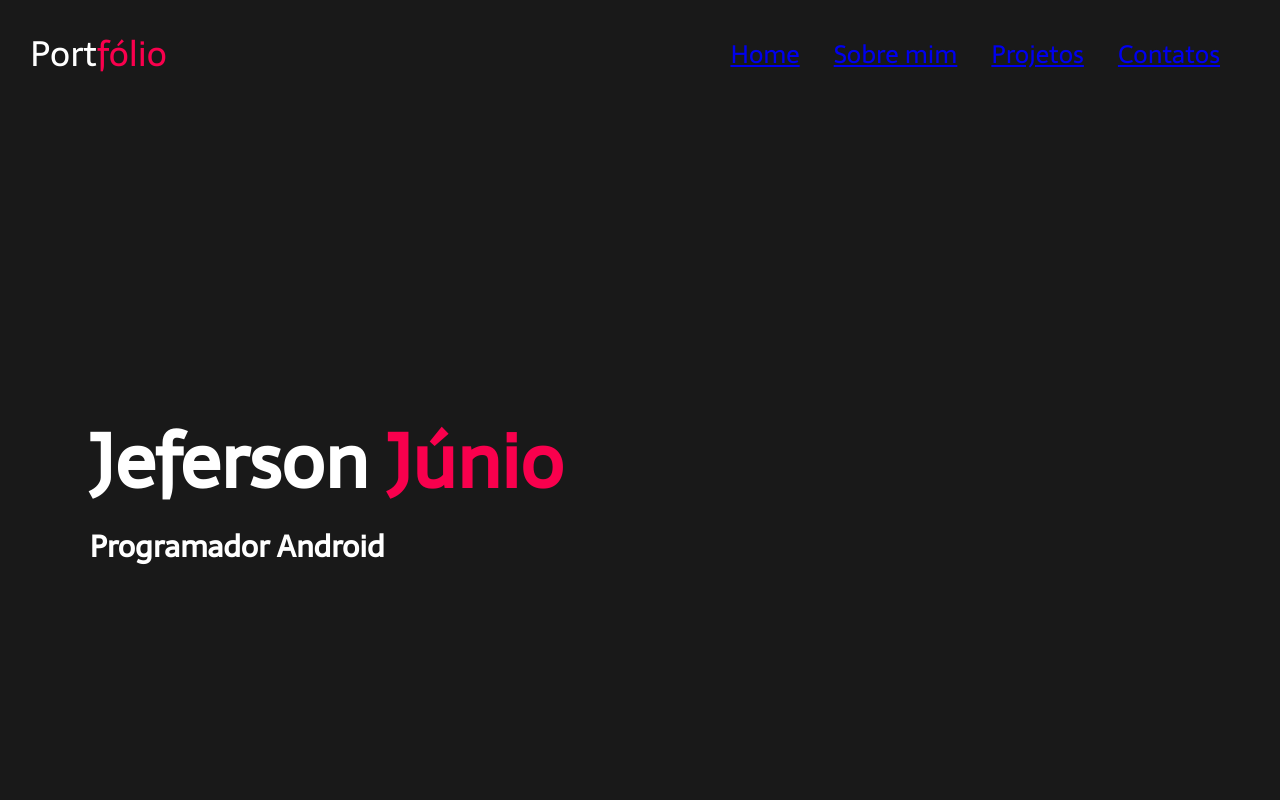
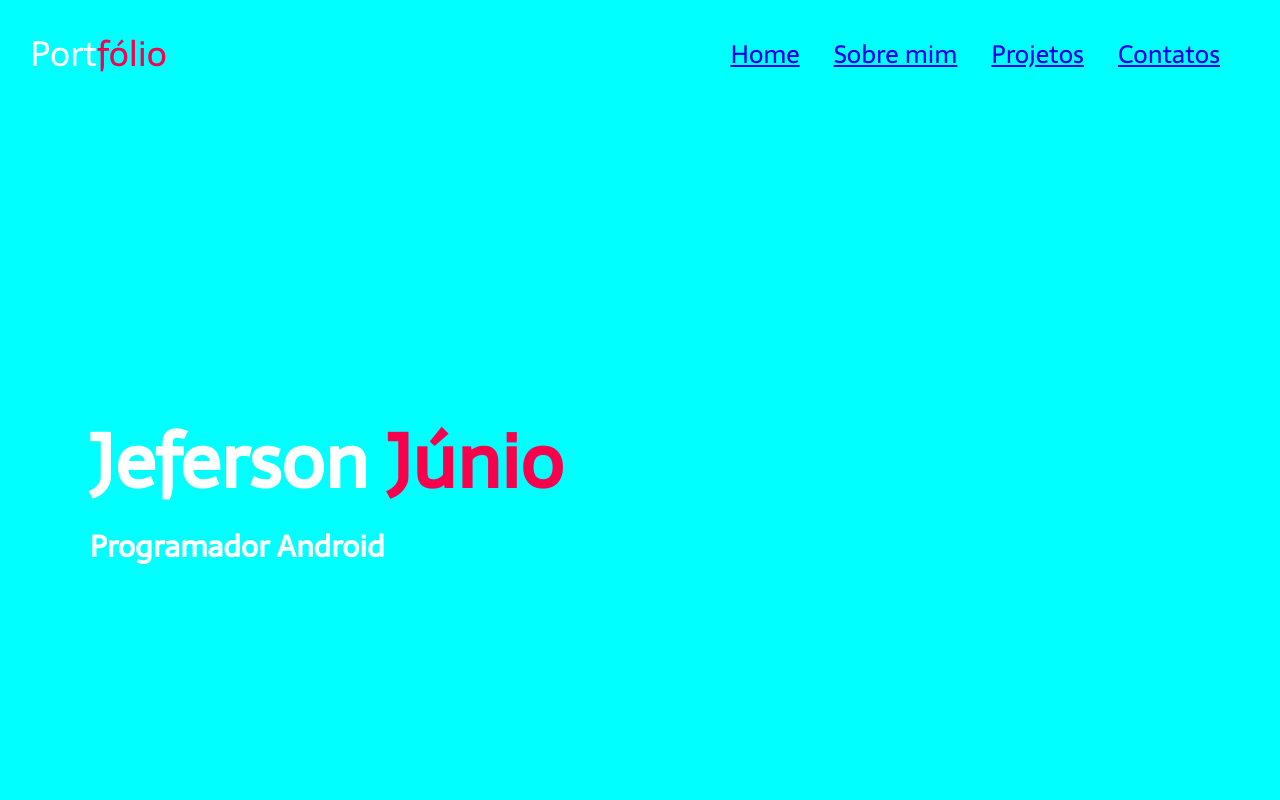
Before and after one commit to jefersonjunio/portfolio, a plain HTML site: page index.html in a window 1280 px wide. Shown: the top 800 px of the page. Drawn offline with Linux system fonts and the light colour scheme.

Commit message:
1 commit

```diff
--- a/style.css
+++ b/style.css
@@ -11,7 +11,7 @@
     width: 100%;
     background-size: cover;
     background-position: center;
-    background-color: #191919;
+    background-color: aqua;
 }
 
 nav {
```
